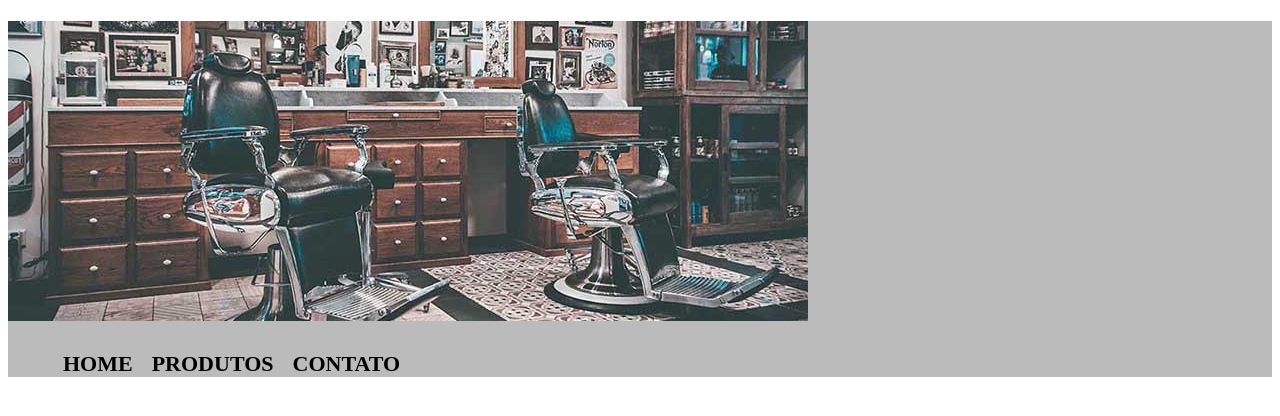
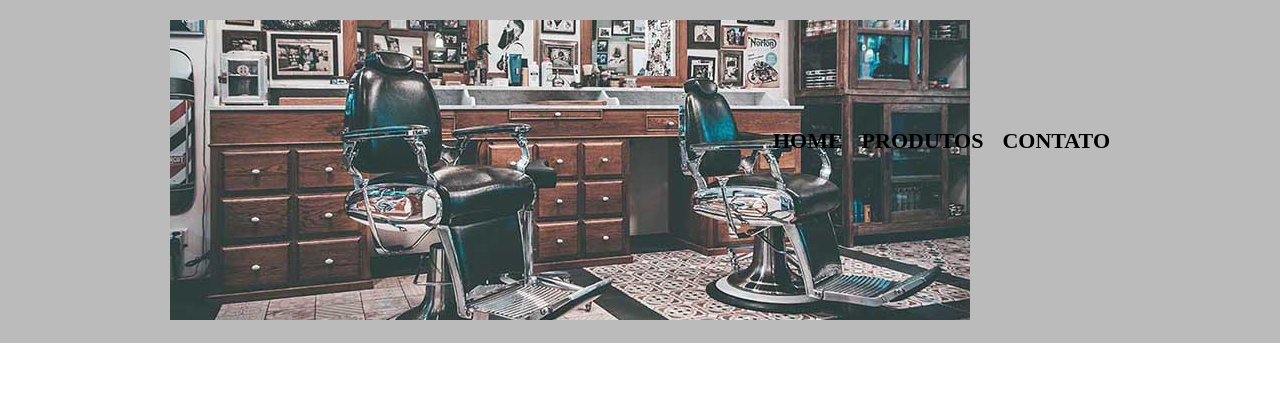
Before and after one commit to JadsonBoloni/front-end, a plain HTML site: page produtos.html in a window 1280 px wide. Drawn offline with Linux system fonts and the light colour scheme.

Commit message:
alterações

```diff
--- a/produtos.css
+++ b/produtos.css
@@ -1,5 +1,16 @@
 header{
-    background-color: #bbbbbb;
+    background: #bbbbbb;
+    padding: 20px 0;
+}
+.caixa{
+    position: relative;
+    width: 940px;
+    margin: 0 auto;
+}
+nav{
+    position: absolute;
+    top: 110px;
+    right: 0;
 }
 nav li{
     display: inline;
@@ -7,7 +18,7 @@ nav li{
 }
 nav a{
     text-transform: uppercase;
-    color: #000000;
+    color:#000000;
     font-weight: bold;
     font-size: 22px;
     text-decoration: none;
--- a/produtos.html
+++ b/produtos.html
@@ -4,10 +4,12 @@
     <meta charset="UTF-8">
     <meta name="viewport" content="width=device-width, initial-scale=1.0">
     <title>Produtos - Barbearia Alura</title>
+    <link rel="stylesheet" href="reset.css">
     <link rel="stylesheet" href="produtos.css">
 </head>
 <body>
     <header>
+        <div class="caixa">
             <h1><img src="img/banner.jpg" alt=""></h1>
             <nav>
                 <ul>
@@ -15,8 +17,8 @@
                     <li><a href="produtos.html">Produtos</a></li>
                     <li><a href="contato.html">Contato</a></li>
                 </ul>
+            </div>
         </nav>
-
     </header>
 
 </body>
--- /dev/null
+++ b/reset.css
@@ -0,0 +1,48 @@
+/* http://meyerweb.com/eric/tools/css/reset/
+   v2.0 | 20110126
+   License: none (public domain)
+*/
+
+html, body, div, span, applet, object, iframe,
+h1, h2, h3, h4, h5, h6, p, blockquote, pre,
+a, abbr, acronym, address, big, cite, code,
+del, dfn, em, img, ins, kbd, q, s, samp,
+small, strike, strong, sub, sup, tt, var,
+b, u, i, center,
+dl, dt, dd, ol, ul, li,
+fieldset, form, label, legend,
+table, caption, tbody, tfoot, thead, tr, th, td,
+article, aside, canvas, details, embed,
+figure, figcaption, footer, header, hgroup,
+menu, nav, output, ruby, section, summary,
+time, mark, audio, video {
+	margin: 0;
+	padding: 0;
+	border: 0;
+	font-size: 100%;
+	font: inherit;
+	vertical-align: baseline;
+}
+/* HTML5 display-role reset for older browsers */
+article, aside, details, figcaption, figure,
+footer, header, hgroup, menu, nav, section {
+	display: block;
+}
+body {
+	line-height: 1;
+}
+ol, ul {
+	list-style: none;
+}
+blockquote, q {
+	quotes: none;
+}
+blockquote:before, blockquote:after,
+q:before, q:after {
+	content: '';
+	content: none;
+}
+table {
+	border-collapse: collapse;
+	border-spacing: 0;
+}
```
Also changed, not shown: style.css (line endings or trailing spaces). Lines whose indentation alone changed are shown as unchanged.
